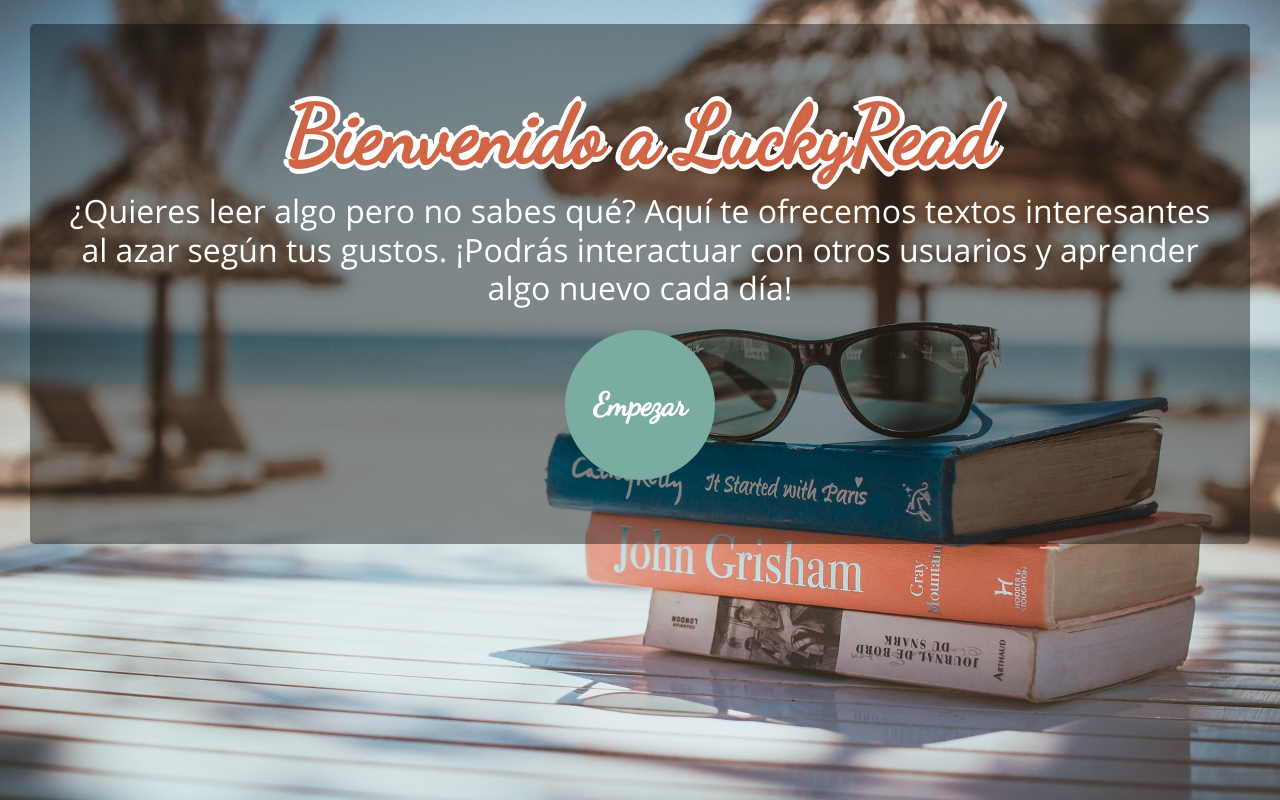
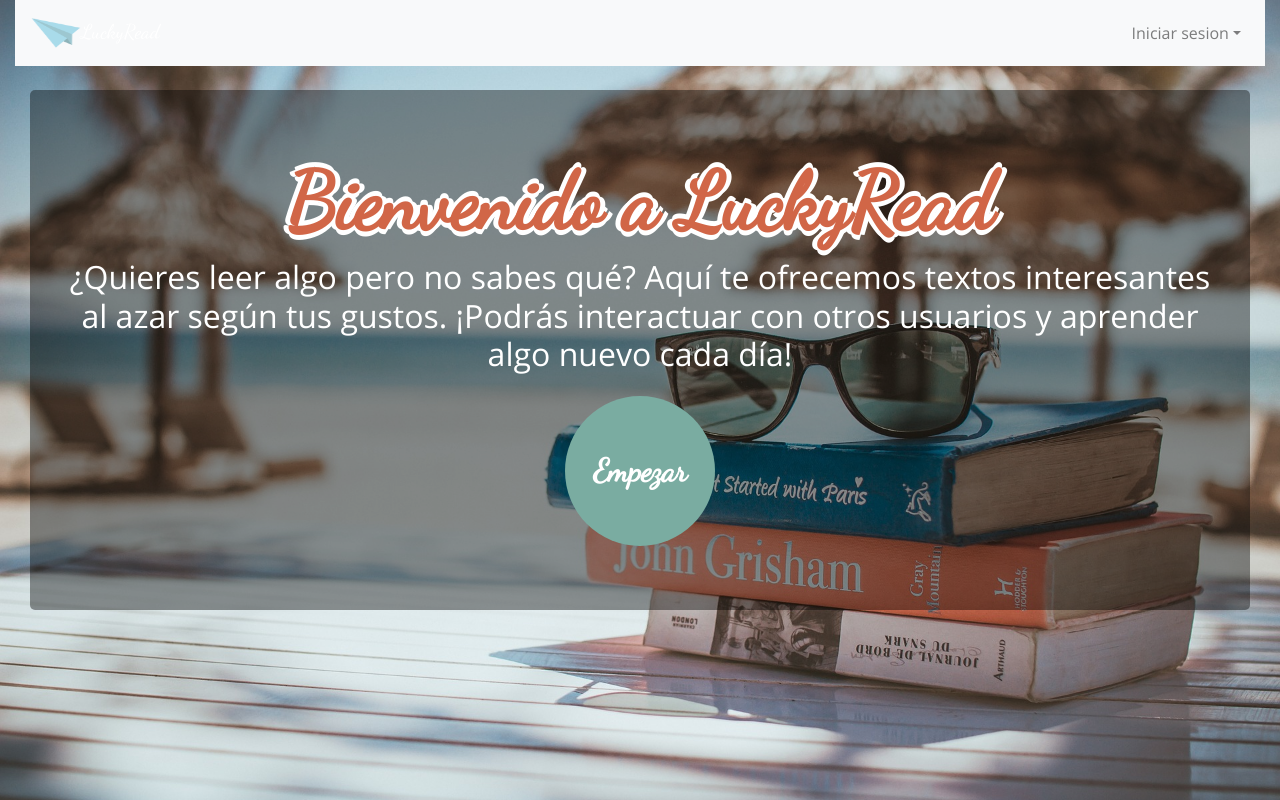
Before and after one commit to LuckyRead/LuckyRead_FrontEnd, a React (Create React App) app: page / in a window 1280 px wide. Built offline with nearby package versions, Linux system fonts and the light colour scheme.

Commit message:
navbar added, incomplete

```diff
--- a/src/App/App.js
+++ b/src/App/App.js
@@ -7,7 +7,7 @@ import { alertActions } from "../_actions";
 import { PrivateRoute } from "../_utils";
 import RegisterPage from "../screens/RegisterPage";
 import LandingPage from "../screens/LandingPage";
-
+import Navbar from "../common/NavBar/NavBar.js";
 import "./App.css";
 
 class App extends Component {
@@ -25,6 +25,7 @@ class App extends Component {
     const { alert } = this.props;
     return (
       <div className="container-fluid">
+        <Navbar />
         {alert.message && (
           <div className={`alert ${alert.type}`}>{alert.message}</div>
         )}
--- /dev/null
+++ b/src/common/NavBar/NavBar.js
@@ -0,0 +1,53 @@
+import React from "react";
+import {
+  Collapse,
+  Navbar,
+  NavbarToggler,
+  NavbarBrand,
+  Nav,
+  NavItem,
+  NavLink,
+  UncontrolledDropdown,
+  DropdownToggle,
+  DropdownMenu,
+  DropdownItem
+} from "reactstrap";
+import paperplane from "../../resources/paper_plane.png";
+import SignedOutLinks from "./SignedOutLinks";
+import "./navbar.css";
+
+export default class NavBar extends React.Component {
+  constructor(props) {
+    super(props);
+
+    this.toggle = this.toggle.bind(this);
+    this.state = {
+      isOpen: false
+    };
+  }
+  toggle() {
+    this.setState({
+      isOpen: !this.state.isOpen
+    });
+  }
+  render() {
+    const token = null;
+    const links = token == null ? <SignedOutLinks /> : null;
+    return (
+      <div>
+        <Navbar color="light" light expand="md" id="navbar">
+          <NavbarBrand id="paperplane">
+            <img src={paperplane} alt="paperplane" />
+            <a id="brand">LuckyRead</a>
+          </NavbarBrand>
+          <NavbarToggler onClick={this.toggle} />
+          <Collapse isOpen={this.state.isOpen} navbar>
+            <Nav className="ml-auto" navbar>
+              {links}
+            </Nav>
+          </Collapse>
+        </Navbar>
+      </div>
+    );
+  }
+}
--- /dev/null
+++ b/src/common/NavBar/SignedOutLinks.js
@@ -0,0 +1,34 @@
+import React from "react";
+import {
+  Collapse,
+  Navbar,
+  NavbarToggler,
+  NavbarBrand,
+  Nav,
+  NavItem,
+  NavLink,
+  UncontrolledDropdown,
+  DropdownToggle,
+  DropdownMenu,
+  DropdownItem
+} from "reactstrap";
+import "./navbar.css";
+
+// import { login } from '../../actions/authActions';
+
+const SignedOutLinks = () => {
+  return (
+    <div>
+      <Nav className="ml-auto" navbar>
+        <UncontrolledDropdown nav inNavbar>
+          <DropdownToggle nav caret>
+            Iniciar sesion
+          </DropdownToggle>
+          <DropdownMenu right>Aqui va la Login Page</DropdownMenu>
+        </UncontrolledDropdown>
+      </Nav>
+    </div>
+  );
+};
+
+export default SignedOutLinks;
--- /dev/null
+++ b/src/common/NavBar/navbar.css
@@ -0,0 +1,38 @@
+#navbar {
+  background-color: #e3f2fd;
+  color: white;
+}
+
+#brand:hover {
+  border-bottom-style: inset;
+  border-bottom: 2px solid #7AACA1;
+
+}
+
+#brand {
+  font-family: 'Dancing Script';
+  font-size: 1em;
+}
+
+#navbar-brand {
+  font-size: 100%;
+  color: black;
+}
+
+
+
+#paperplane img {
+  width: 50px;
+  height: 40px;
+  opacity: 0.6;
+}
+
+
+.dropdown-menu {
+  width: 300px !important;
+}
+
+
+#exitButton:active {
+  background: #0E8A80;
+}
```
Also changed, not shown: src/common/NavBar/SignedInLinks.js (added, +64 -0 lines).
